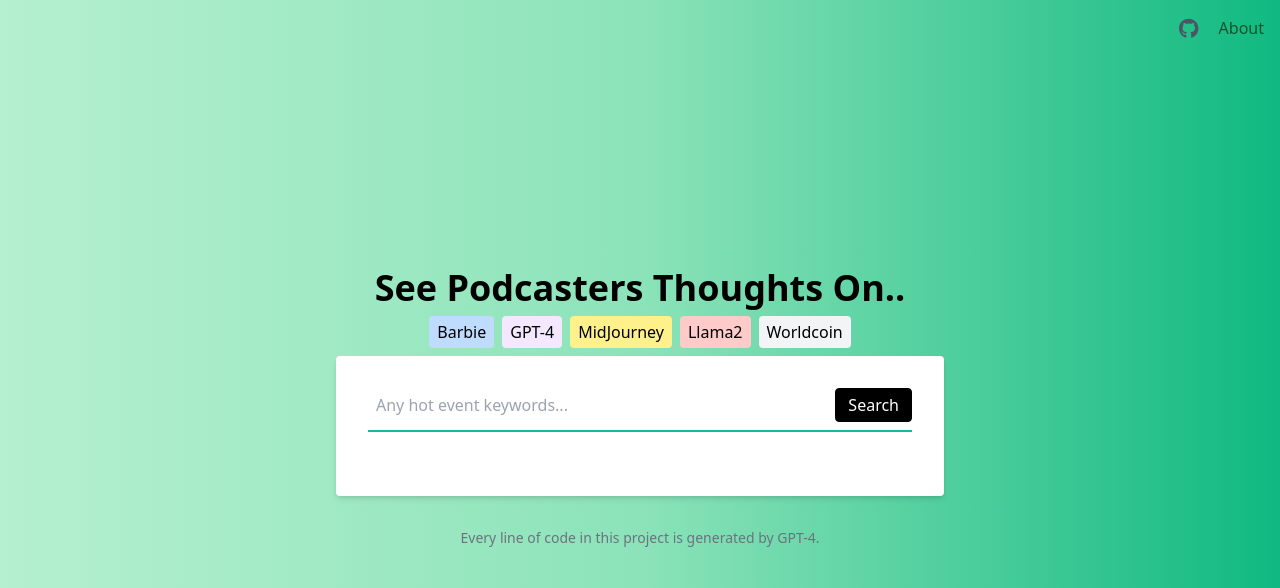
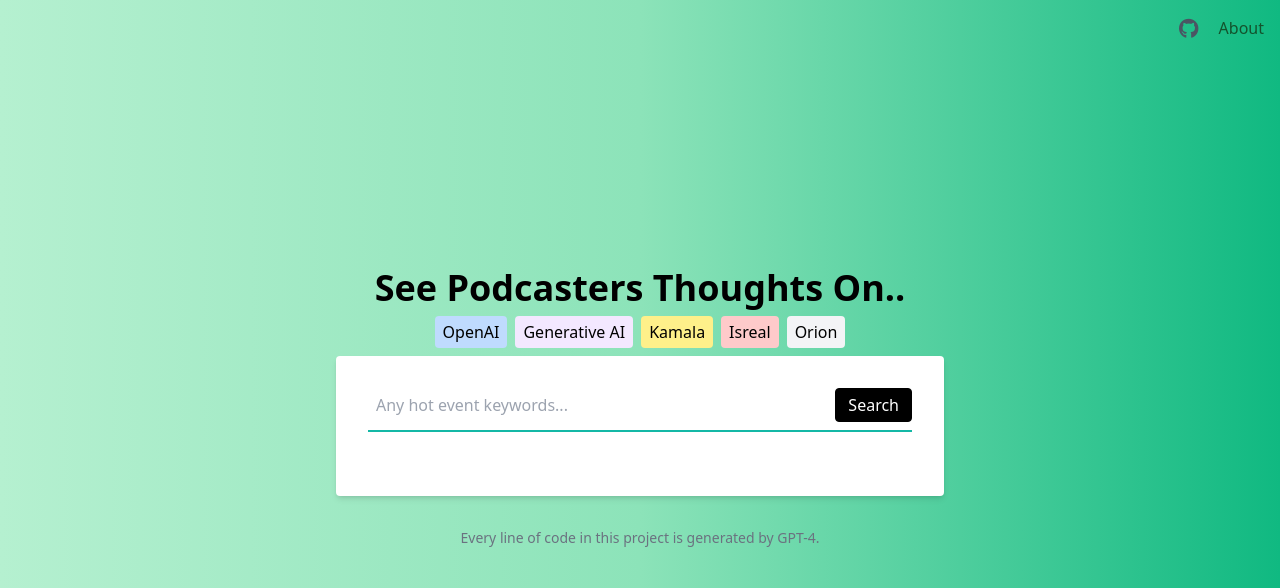
Before and after one commit to mazzzystar/PodFind, a Flask app: page / in a window 1280 px wide. Shown: the top 588 px of the page. Run offline with Flask 3, Linux system fonts and the light colour scheme; style sheets or scripts are compiled from the project's sources.

Commit message:
update content.

```diff
--- a/Web/static/about.js
+++ b/Web/static/about.js
@@ -1,6 +1,6 @@
 function calculateServerCost() {
     const startDate = new Date("2023-03-15");
-    const dailyCost = 2.02;
+    const dailyCost = 0.72;
     const now = new Date();
     const differenceInTime = now.getTime() - startDate.getTime();
     const differenceInDays = Math.ceil(differenceInTime / (1000 * 3600 * 24));
@@ -113,7 +113,7 @@ function translateAboutPage() {
             },
             {
                 selector: ".pure-free",
-                text: "没错！纯粹出于好玩，服务器会持续产生费用，所以你的捐赠会让它活得更久一点。"
+                text: "没错！纯粹出于好玩，服务器会持续产生费用，所以你的捐赠会让它活得更久一点。(2023/10更新：服务部署在Vercel上，已经不再有新费用了。)"
             },
             {
                 selector: '.support-my-product',
@@ -129,7 +129,7 @@ function translateAboutPage() {
             },
             {
                 selector: ".support-my-product + ul li:nth-child(3) a",
-                text: "<a href='https://apps.apple.com/cn/app/id6447748965?platform=iphone' style='color:#ED784A;'>Dolores: 虚拟恋人</a>"
+                text: "<a href='https://apps.apple.com/cn/app/id6447748965?platform=iphone' style='color:#ED784A;'>Dolores: 虚拟陪伴</a>"
             },
             {
                 selector: ".future-plan",
--- a/Web/static/search.js
+++ b/Web/static/search.js
@@ -279,10 +279,10 @@ function setTextLanguage() {
 
     if (userLang.startsWith("zh")) {
         scrollTextDiv.innerHTML = `
-            <p class="inline h-8 bg-blue-200 cursor-pointer mx-2" onclick="setFancySentence(event)">芭比</p>
+            <p class="inline h-8 bg-blue-200 cursor-pointer mx-2" onclick="setFancySentence(event)">平替</p>
             <p class="inline h-8 bg-purple-100 cursor-pointer mx-2" onclick="setFancySentence(event)">数字游民</p>
-            <p class="inline h-8 bg-yellow-200 cursor-pointer mx-2" onclick="setFancySentence(event)">搭子</p>
-            <p class="inline h-8 bg-red-200 cursor-pointer mx-2" onclick="setFancySentence(event)">AIGC</p>
+            <p class="inline h-8 bg-yellow-200 cursor-pointer mx-2" onclick="setFancySentence(event)">A股</p>
+            <p class="inline h-8 bg-red-200 cursor-pointer mx-2" onclick="setFancySentence(event)">人工智能</p>
             <p class="inline h-8 bg-gray-100 cursor-pointer mx-2" onclick="setFancySentence(event)">大厂</p>
         `;
 
--- a/Web/templates/index.html
+++ b/Web/templates/index.html
@@ -1,5 +1,6 @@
 <!DOCTYPE html>
 <html lang="en">
+
 <head>
     <meta charset="UTF-8">
     <meta name="viewport" content="width=device-width, initial-scale=1.0">
@@ -12,11 +13,11 @@
     <!-- Google tag (gtag.js) -->
     <script async src="https://www.googletagmanager.com/gtag/js?id=G-QCP42KYKK7"></script>
     <script>
-      window.dataLayer = window.dataLayer || [];
-      function gtag(){dataLayer.push(arguments);}
-      gtag('js', new Date());
+        window.dataLayer = window.dataLayer || [];
+        function gtag() { dataLayer.push(arguments); }
+        gtag('js', new Date());
 
-      gtag('config', 'G-QCP42KYKK7');
+        gtag('config', 'G-QCP42KYKK7');
     </script>
 
     <script src="static/search.js"></script>
@@ -24,14 +25,17 @@
     <!-- your head content -->
     <link rel="stylesheet" href="https://cdnjs.cloudflare.com/ajax/libs/font-awesome/6.0.0-beta3/css/all.min.css">
 </head>
-<body class="bg-gradient-to-r from-green-200 via-green-300 to-green-400 min-h-screen flex items-center justify-center flex flex-col min-h-screen">
+
+<body
+    class="bg-gradient-to-r from-green-200 via-green-300 to-green-400 min-h-screen flex items-center justify-center flex flex-col min-h-screen">
     <!-- social icons container -->
     <div class="fixed top-4 right-4">
         <a href="https://github.com/mazzzystar/PodFind/" target="_blank" class="text-gray-600 hover:text-gray-800 mx-2">
             <i class="fab fa-github fa-lg"></i>
         </a>
 
-        <a href="{{ url_for('about') }}" class="w-6 h-6 ml-2 text-green-900 transition duration-200 hover:text-green-600">
+        <a href="{{ url_for('about') }}"
+            class="w-6 h-6 ml-2 text-green-900 transition duration-200 hover:text-green-600">
             About
         </a>
 
@@ -43,19 +47,23 @@
             <h1>See Podcasters Thoughts On..</h1>
         </a>
         <div class="overflow-hidden h-8 mb-2 text-center mt-2">
-          <div class="scrollText">
-                <p class="inline h-8 bg-blue-200 cursor-pointer mx-2" onclick="setFancySentence(event)">Barbie</p>
-                <p class="inline h-8 bg-purple-100 cursor-pointer mx-2" onclick="setFancySentence(event)">GPT-4</p>
-                <p class="inline h-8 bg-yellow-200 cursor-pointer mx-2" onclick="setFancySentence(event)">MidJourney</p>
-                <p class="inline h-8 bg-red-200 cursor-pointer mx-2" onclick="setFancySentence(event)">Llama2</p>
-                <p class="inline h-8 bg-gray-100 cursor-pointer mx-2" onclick="setFancySentence(event)">Worldcoin</p>
+            <div class="scrollText">
+                <p class="inline h-8 bg-blue-200 cursor-pointer mx-2" onclick="setFancySentence(event)">OpenAI</p>
+                <p class="inline h-8 bg-purple-100 cursor-pointer mx-2" onclick="setFancySentence(event)">Generative AI
+                </p>
+                <p class="inline h-8 bg-yellow-200 cursor-pointer mx-2" onclick="setFancySentence(event)">Kamala</p>
+                <p class="inline h-8 bg-red-200 cursor-pointer mx-2" onclick="setFancySentence(event)">Isreal</p>
+                <p class="inline h-8 bg-gray-100 cursor-pointer mx-2" onclick="setFancySentence(event)">Orion</p>
             </div>
         </div>
-        <form action="#" method="POST" class="bg-white shadow-md rounded px-4 sm:px-8 pt-6 pb-8 mb-4" onsubmit="event.preventDefault(); executeSearch()">
+        <form action="#" method="POST" class="bg-white shadow-md rounded px-4 sm:px-8 pt-6 pb-8 mb-4"
+            onsubmit="event.preventDefault(); executeSearch()">
             <div class="mb-4">
                 <div class="flex items-center border-b border-b-2 border-teal-500 py-2">
-                    <input type="text" name="search" id="search" placeholder="Any hot event keywords..." class="appearance-none bg-transparent border-none w-full text-gray-700 mr-3 py-1 px-2 leading-tight focus:outline-none">
-                    <button type="submit" id="searchButton" class="inline-flex items-center px-3 py-1 border rounded text-white bg-black border-black hover:bg-gray-800 hover:border-gray-800">
+                    <input type="text" name="search" id="search" placeholder="Any hot event keywords..."
+                        class="appearance-none bg-transparent border-none w-full text-gray-700 mr-3 py-1 px-2 leading-tight focus:outline-none">
+                    <button type="submit" id="searchButton"
+                        class="inline-flex items-center px-3 py-1 border rounded text-white bg-black border-black hover:bg-gray-800 hover:border-gray-800">
                         <span id="searchButtonText">Search</span>
                         <span id="searchButtonProgress" class="hidden">
                             <i class="fas fa-spinner fa-spin"></i>
@@ -70,8 +78,12 @@
                         <span class="mr-2" id="timestampsOnlyText">Timestamps only</span>
                         <div class="relative">
                             <input type="checkbox" id="filterTimestamps" class="sr-only" checked />
-                            <div class="toggle-bg w-10 h-4 bg-gray-300 rounded-full shadow-inner transition-all duration-300 ease-in-out"></div>
-                            <div class="toggle-dot absolute w-6 h-6 bg-white rounded-full shadow inset-y-0 left-0 transition-all duration-300 ease-in-out"></div>
+                            <div
+                                class="toggle-bg w-10 h-4 bg-gray-300 rounded-full shadow-inner transition-all duration-300 ease-in-out">
+                            </div>
+                            <div
+                                class="toggle-dot absolute w-6 h-6 bg-white rounded-full shadow inset-y-0 left-0 transition-all duration-300 ease-in-out">
+                            </div>
                         </div>
                     </label>
                 </div>
@@ -83,7 +95,9 @@
     </div>
 
     <!-- Add this line right before the closing </body> tag -->
-    <button id="scrollToTop" class="fixed bottom-4 right-4 cursor-pointer opacity-50 hover:opacity-100 focus:outline-none" onclick="scrollToTop()">&uarr;</button>
+    <button id="scrollToTop"
+        class="fixed bottom-4 right-4 cursor-pointer opacity-50 hover:opacity-100 focus:outline-none"
+        onclick="scrollToTop()">&uarr;</button>
 
 
     <!-- footer -->
@@ -91,4 +105,5 @@
         <p class="text-sm text-gray-500">Every line of code in this project is generated by GPT-4.</p>
     </footer>
 </body>
+
 </html>
```
Also changed, not shown: Web/static/style.css (+7 -4 lines), 1 other file.
